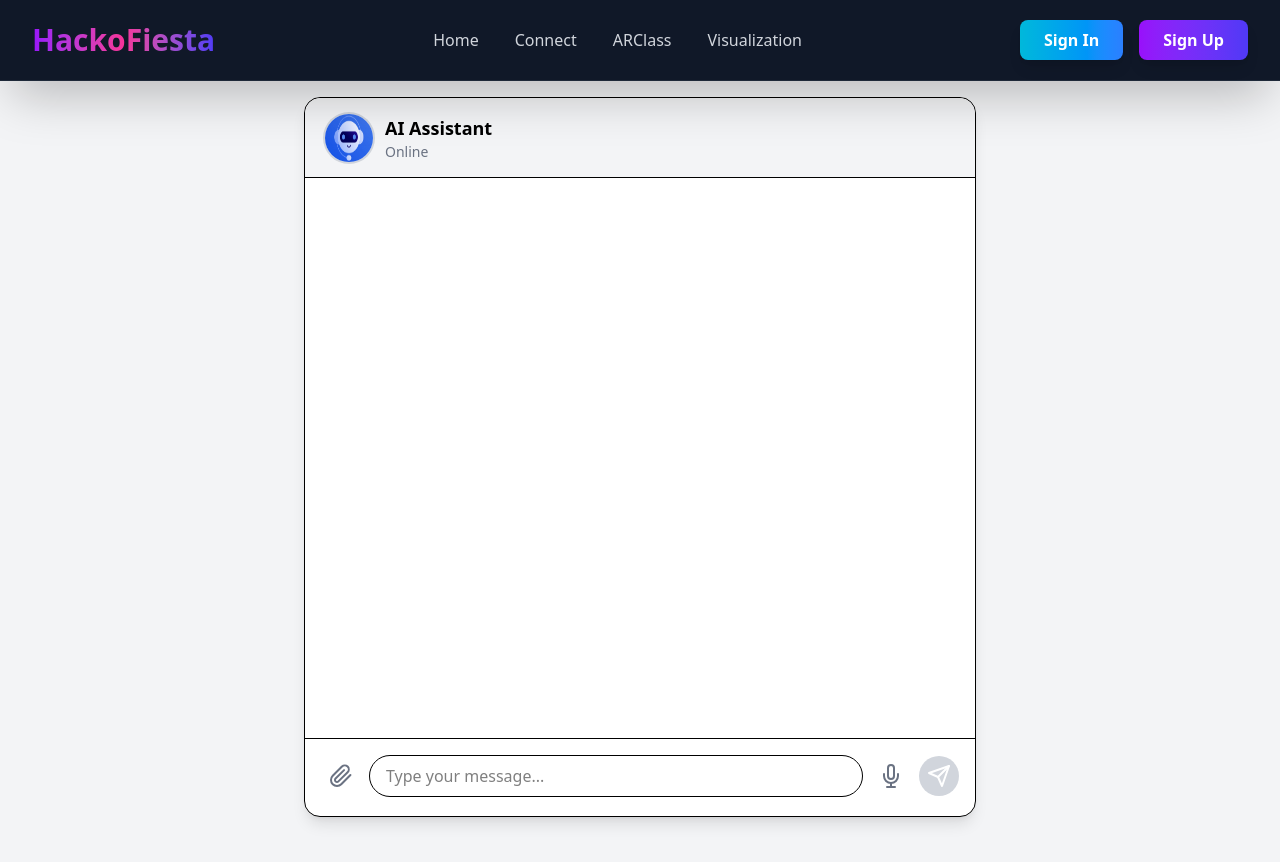
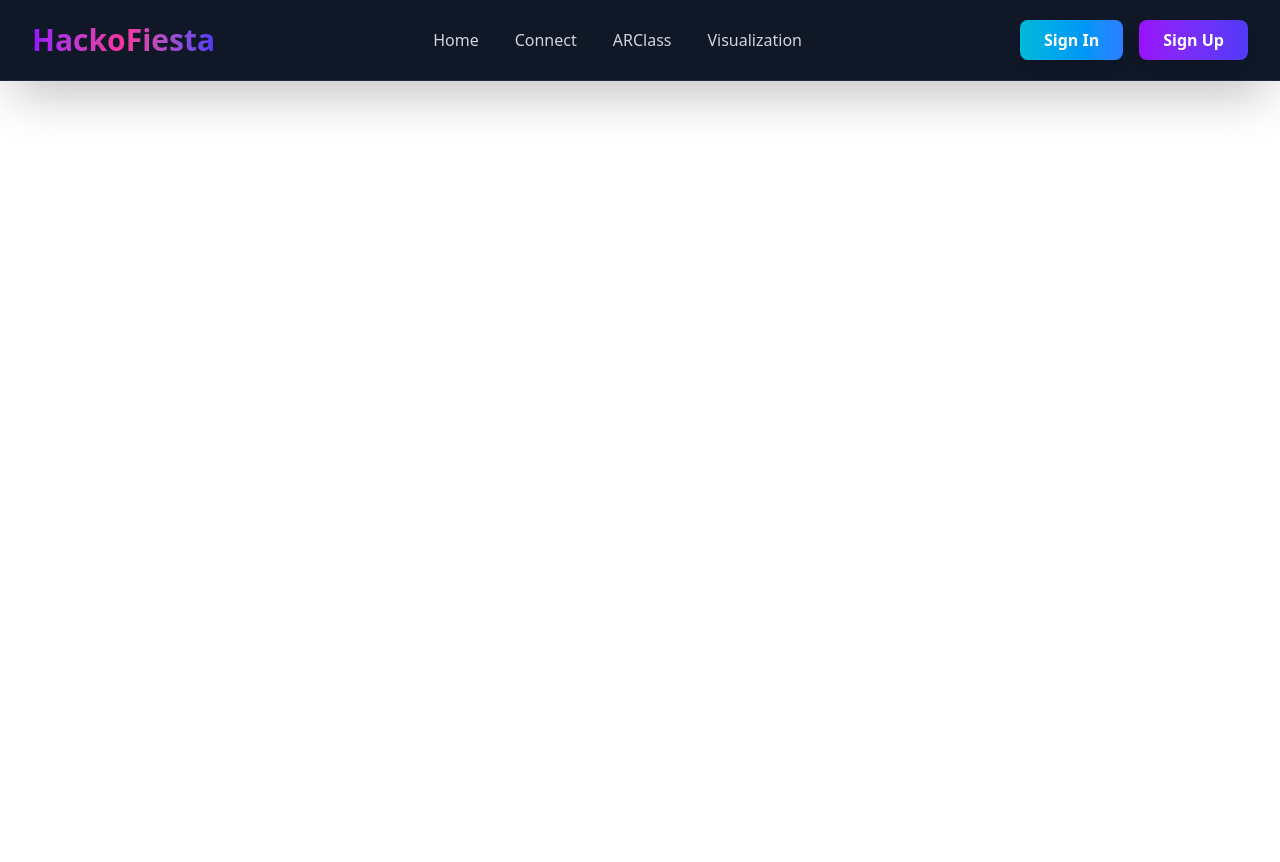
Before and after one commit to siddhiK30/IIIT_EduTech, a React (Vite) app in the folder client/: page /support in a window 1280 px wide. Shown: the top 862 px of the page. After the commit the page ends 800 px from the top, so only its background shows below. Built offline with nearby package versions, Linux system fonts and the light colour scheme.

Commit message:
Floating Chatbot

```diff
--- a/client/src/App.jsx
+++ b/client/src/App.jsx
@@ -1,5 +1,7 @@
-import React from 'react';
+// App.jsx
+import React, { useState } from 'react';
 import { BrowserRouter as Router, Route, Routes, useLocation } from 'react-router-dom';
+// ... (keep your existing imports)
 import Home from './components/Home';
 import SignIn from './components/SignIn';
 import SignUp from './components/SignUp';
@@ -8,17 +10,27 @@ import Main from './components/AssessmentsPages/Main';
 import LecturePage1 from './components/Learning/LecturePage1';
 import Blogs from './components/Engagement/Blogs';
 import LectureDetailPage from './components/Learning/LectureDetail';
-import Chat from './components/ChatBot/Chat';
+// import Chat from './components/ChatBot/Chat';
 import SolarSystem from './components/SolarSystem';
 import QRCodeList from './components/QRCodeList';
 import BlogDetail from './components/Engagement/BlogDetail';
 import Quiz from './components/AssessmentsPages/Quiz';
+import Chat from './components/ChatBot/Chat';
+import ChatBotIcon from './components/ChatBot/ChatBotIcon';
 
 const App = () => {
-  const location = useLocation();  // Get the current route
+  const location = useLocation();
+  const [isChatOpen, setIsChatOpen] = useState(false);
 
   // Routes where NavBar should not be displayed
   const noNavBarRoutes = ['/signin', '/'];
+
+  // Routes where ChatBot should not be displayed
+  const noChatBotRoutes = ['/signin', '/', '/support'];
+
+  const toggleChat = () => {
+    setIsChatOpen(!isChatOpen);
+  };
 
   return (
     <div className=''>
@@ -40,6 +52,14 @@ const App = () => {
         <Route path="/solar" element={<SolarSystem />} />
         <Route path="/chem3d" element={<QRCodeList />} />
       </Routes>
+
+      {/* Render ChatBot Icon and Chat component if not in excluded routes */}
+      {!noChatBotRoutes.includes(location.pathname) && (
+        <>
+          <ChatBotIcon isOpen={isChatOpen} toggleChat={toggleChat} />
+          <Chat isOpen={isChatOpen} toggleChat={toggleChat} />
+        </>
+      )}
     </div>
   );
 };
--- a/client/src/components/ChatBot/Chat.jsx
+++ b/client/src/components/ChatBot/Chat.jsx
@@ -1,6 +1,6 @@
 import React, { useState, useEffect, useRef } from 'react';
 import Bot from '../../assests/Bot.jpg';
-import { FiPaperclip, FiMic, FiSend } from 'react-icons/fi';
+import { FiPaperclip, FiMic, FiSend, FiX } from 'react-icons/fi';
 import { GoogleGenerativeAI } from '@google/generative-ai';
 import axios from 'axios';
 
@@ -8,18 +8,15 @@ const genAI = new GoogleGenerativeAI("AIzaSyApZd8uGx6WJ0EGHEf9xelRoMaSojFrycg");
 
 // Utility functions
 const cleanResponse = (text) => {
-  // Remove markdown-style formatting
   let cleaned = text
-    .replace(/\*\*/g, '') // Remove bold markers
-    .replace(/\*/g, '')   // Remove italic markers
-    .replace(/`/g, '')    // Remove code markers
-    .replace(/#{1,6}\s/g, '') // Remove heading markers
-    .replace(/\n\s*\n/g, '\n') // Replace multiple newlines with single newline
+    .replace(/\*\*/g, '')
+    .replace(/\*/g, '')
+    .replace(/`/g, '')
+    .replace(/#{1,6}\s/g, '')
+    .replace(/\n\s*\n/g, '\n')
     .trim();
 
-  // Format lists properly
   cleaned = cleaned.split('\n').map(line => {
-    // Remove markdown list markers but keep the content
     return line.replace(/^[-*•]\s+/, '• ').trim();
   }).join('\n');
 
@@ -27,7 +24,6 @@ const cleanResponse = (text) => {
 };
 
 const formatResponse = (text) => {
-  // Split into paragraphs and format each
   const paragraphs = text.split('\n').filter(p => p.trim());
 
   return paragraphs.map((paragraph, index) => (
@@ -38,7 +34,7 @@ const formatResponse = (text) => {
   ));
 };
 
-const Chat = () => {
+const Chat = ({ isOpen, toggleChat }) => {
   const [messages, setMessages] = useState([]);
   const [inputMessage, setInputMessage] = useState('');
   const [isRecording, setIsRecording] = useState(false);
@@ -46,7 +42,6 @@ const Chat = () => {
   const [documentContext, setDocumentContext] = useState(null);
   const messagesEndRef = useRef(null);
 
-  // Auto scroll to bottom when new messages arrive
   const scrollToBottom = () => {
     messagesEndRef.current?.scrollIntoView({ behavior: "smooth" });
   };
@@ -54,6 +49,9 @@ const Chat = () => {
   useEffect(() => {
     scrollToBottom();
   }, [messages]);
+
+  // If chat is not open, don't render anything
+  if (!isOpen) return null;
 
   const handleSendMessage = async () => {
     if (inputMessage.trim()) {
@@ -214,10 +212,11 @@ const Chat = () => {
   );
 
   return (
-    <div className='flex justify-center h-screen bg-gray-100 p-4'>
-      <div className='w-full max-w-2xl h-[90vh] border rounded-2xl bg-white shadow-lg'>
+    <div className="fixed bottom-24 right-6 z-50 animate-slideUp">
+      <div className='w-[400px] h-[600px] border rounded-2xl bg-white shadow-lg'>
         {/* Header */}
-        <div className='w-full h-[80px] bg-gray-100 rounded-t-2xl py-2 px-5 flex items-center border-b'>
+        <div className='w-full h-[80px] bg-gray-100 rounded-t-2xl py-2 px-5 flex items-center justify-between border-b'>
+          <div className="flex items-center">
             <img
               className="w-12 h-12 rounded-full ring-2 ring-gray-300"
               src={Bot}
@@ -230,9 +229,16 @@ const Chat = () => {
               </p>
             </div>
           </div>
+          <button
+            onClick={toggleChat}
+            className="p-2 hover:bg-gray-200 rounded-full transition-colors duration-200"
+          >
+            <FiX className="w-6 h-6" />
+          </button>
+        </div>
 
         {/* Chat Messages */}
-        <div className='h-[calc(90vh-160px)] overflow-y-auto p-4'>
+        <div className='h-[calc(600px-160px)] overflow-y-auto p-4'>
           {messages.map((message, index) => renderMessage(message, index))}
           <div ref={messagesEndRef} />
         </div>
@@ -261,7 +267,7 @@ const Chat = () => {
             </button>
 
             <button
-              className='p-2 rounded-full bg-blue-500 hover:bg-blue-600 text-white disabled:bg-gray-300'
+              className='p-2 rounded-full bg-blue-500 hover:bg-blue-600 text-white disabled:bg-gray-300 transition-colors duration-200'
               onClick={handleSendMessage}
               disabled={fileProcessing || !inputMessage.trim()}
             >
--- /dev/null
+++ b/client/src/components/ChatBot/ChatBotIcon.jsx
@@ -0,0 +1,20 @@
+// components/ChatBot/ChatBotIcon.jsx
+import React from 'react';
+import { FiMessageCircle, FiX } from 'react-icons/fi';
+
+const ChatBotIcon = ({ isOpen, toggleChat }) => {
+  return (
+    <button
+      onClick={toggleChat}
+      className="fixed bottom-6 right-6 p-4 bg-blue-500 text-white rounded-full shadow-lg hover:bg-blue-600 transition-all duration-300 z-50"
+    >
+      {isOpen ? (
+        <FiX className="w-6 h-6" />
+      ) : (
+        <FiMessageCircle className="w-6 h-6" />
+      )}
+    </button>
+  );
+};
+
+export default ChatBotIcon;
```
Lines whose indentation alone changed are shown as unchanged.
